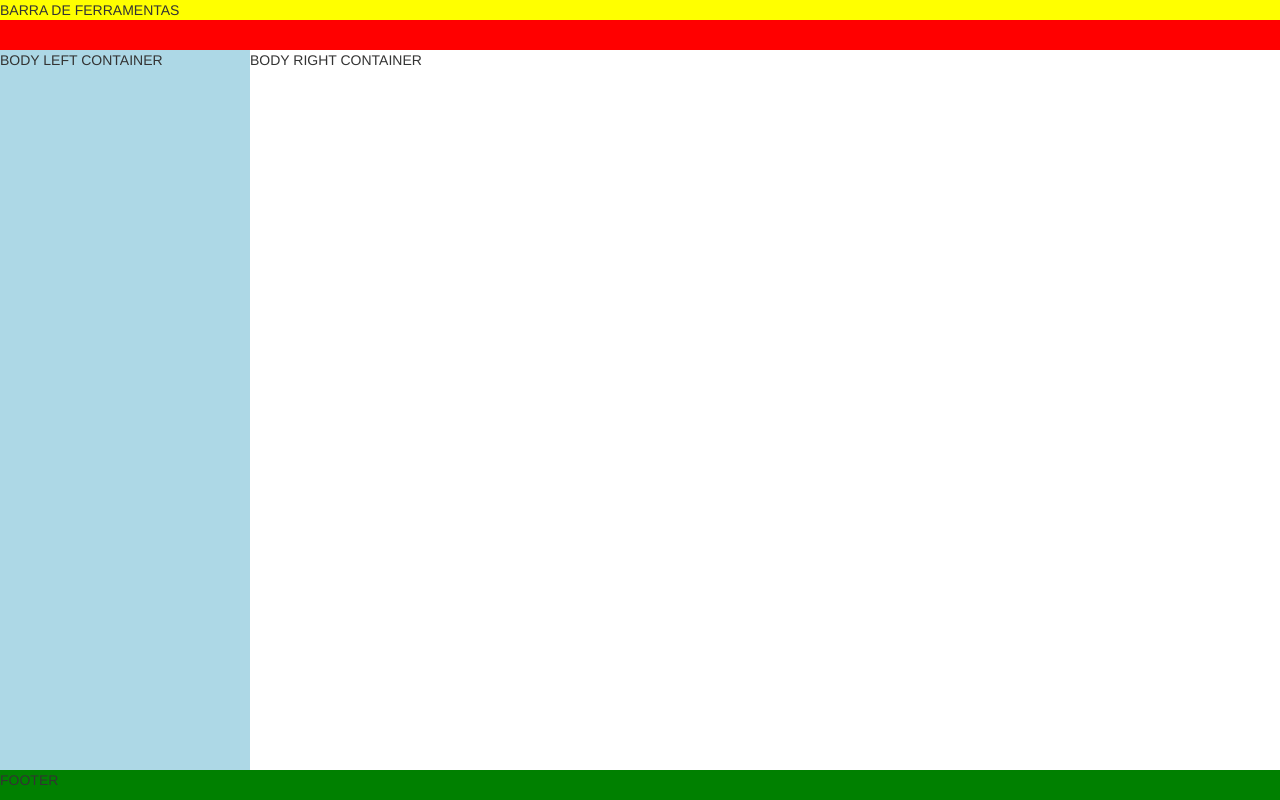
After one commit to Leozinho0/form_generator, a PHP site: page /template/tpl/index.tpl.php in a window 1280 px wide. The commit adds this page. Run offline with PHP 8.4, Linux system fonts and the light colour scheme.

Commit message:
criação da tela de index - Dashboard inicial da APP

```diff
--- a/index3.php
+++ b/index3.php
@@ -32,7 +32,7 @@ $tpl->setLabel($labes , array('Product ID', 'Description', 'Supplier', 'Category
 $html_table = $tpl->display();
 */
 $tpl_path = "template".DIRECTORY_SEPARATOR."tpl";
-$tpl_name = "grid_edit_view.tpl.php"; //Isso será refatorado pq tá chapado
+$tpl_name = "login.tpl.php"; //Isso será refatorado pq tá chapado
 $tpl_obj = new Template($tpl_path, $tpl_name, $tpl_vars);
 $tpl_obj->display();
 ?>
--- /dev/null
+++ b/template/tpl/index.tpl.php
@@ -0,0 +1,63 @@
+<?php
+?>
+<!DOCTYPE html>
+<html lang="en">
+<head>
+	<meta charset="UTF-8">
+	<title>Document</title>
+	<link rel="stylesheet" href="https://maxcdn.bootstrapcdn.com/bootstrap/3.3.7/css/bootstrap.min.css">
+	<style>
+		body, html{
+			margin: 0;
+			height: 100%;
+			box-sizing: border-box;
+		}
+		.header{
+			background-color: red;
+			height: 50px;
+		}
+		.header_toolbar{
+			background-color: yellow;
+		}
+		.body{
+			background-color: grey;
+			height: calc(100% - 50px - 30px);
+		}
+		.body_left{
+			background-color: lightblue;
+			float: left;
+			width: 250px;
+			height: 100%;
+		}
+		.body_right{
+			background-color: white;
+			height: 100%;
+		}
+		.footer{
+			background-color: green;
+			height: 30px;
+		}
+	</style>
+</head>
+<body>
+	<!-- Header -->
+	<div id="header" class="header">
+		<div id="header_toolbar" class="header_toolbar">
+			BARRA DE FERRAMENTAS
+		</div>
+	</div>
+	<!-- Body -->
+	<div id="body" class="body">
+		<div id="body_left" class="body_left">
+			BODY LEFT CONTAINER
+		</div>
+		<div id="body_right" class="body_right">
+			BODY RIGHT CONTAINER
+		</div>
+	</div>
+	<!-- Header -->
+	<footer id="footer" class="footer">
+		FOOTER
+	</footer>
+</body>
+</html>
--- a/template/tpl/login.tpl.php
+++ b/template/tpl/login.tpl.php
@@ -73,7 +73,7 @@
 		</div>
 			<input type="password">
 		<div>
-			<button onclick="window.location='../../iloader.php'">Login</button>
+			<button onclick="window.location='iloader.php'">Login</button>
 		</div>
 	</div>
 
```
Also changed, not shown: iloader.php (+22 -15 lines), template/tpl/grid_editView.tpl.php (renamed from template/tpl/grid_edit_view.tpl.php).
